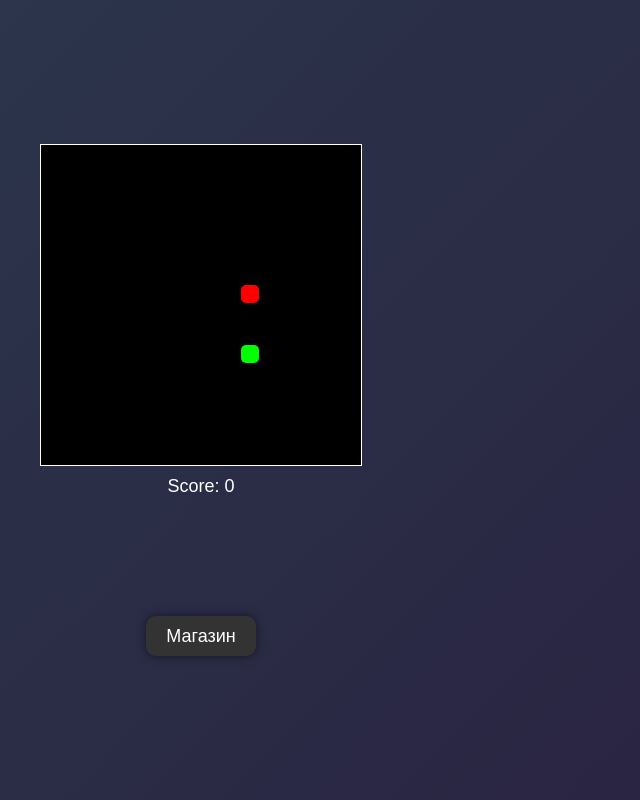
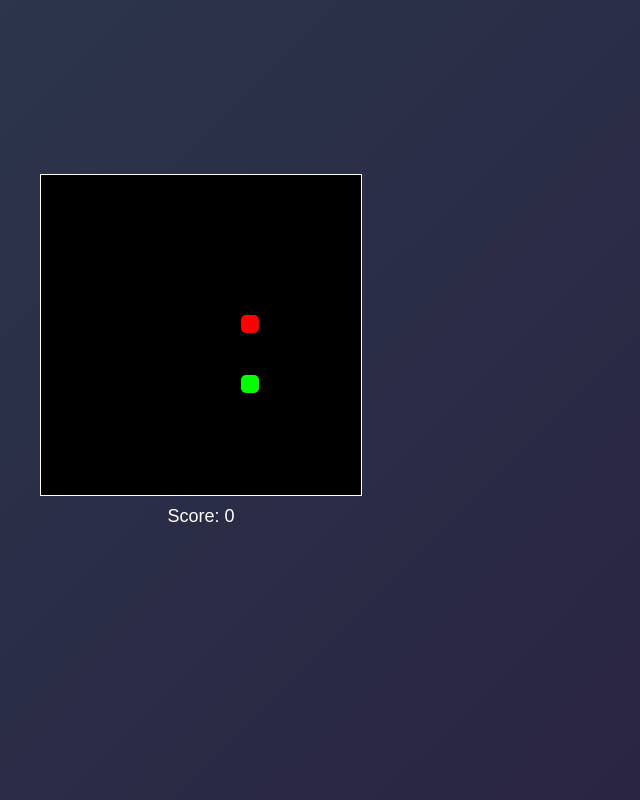
Before and after one commit to AstraBoo/worm.github.io, a plain HTML site: page index.html in a window 1280 px wide. Shown: the whole page, without its empty margins (439-1079 px from the left). Drawn offline with Linux system fonts and the light colour scheme.

Commit message:
Update index.html

```diff
--- a/index.html
+++ b/index.html
@@ -16,7 +16,7 @@
             <button id="restartButton">Restart</button>
         </div>
         <div id="shop">
-            <button id="shopButton">Магазин</button>
+
         </div>
     </div>
     <script src="script.js"></script>
```
